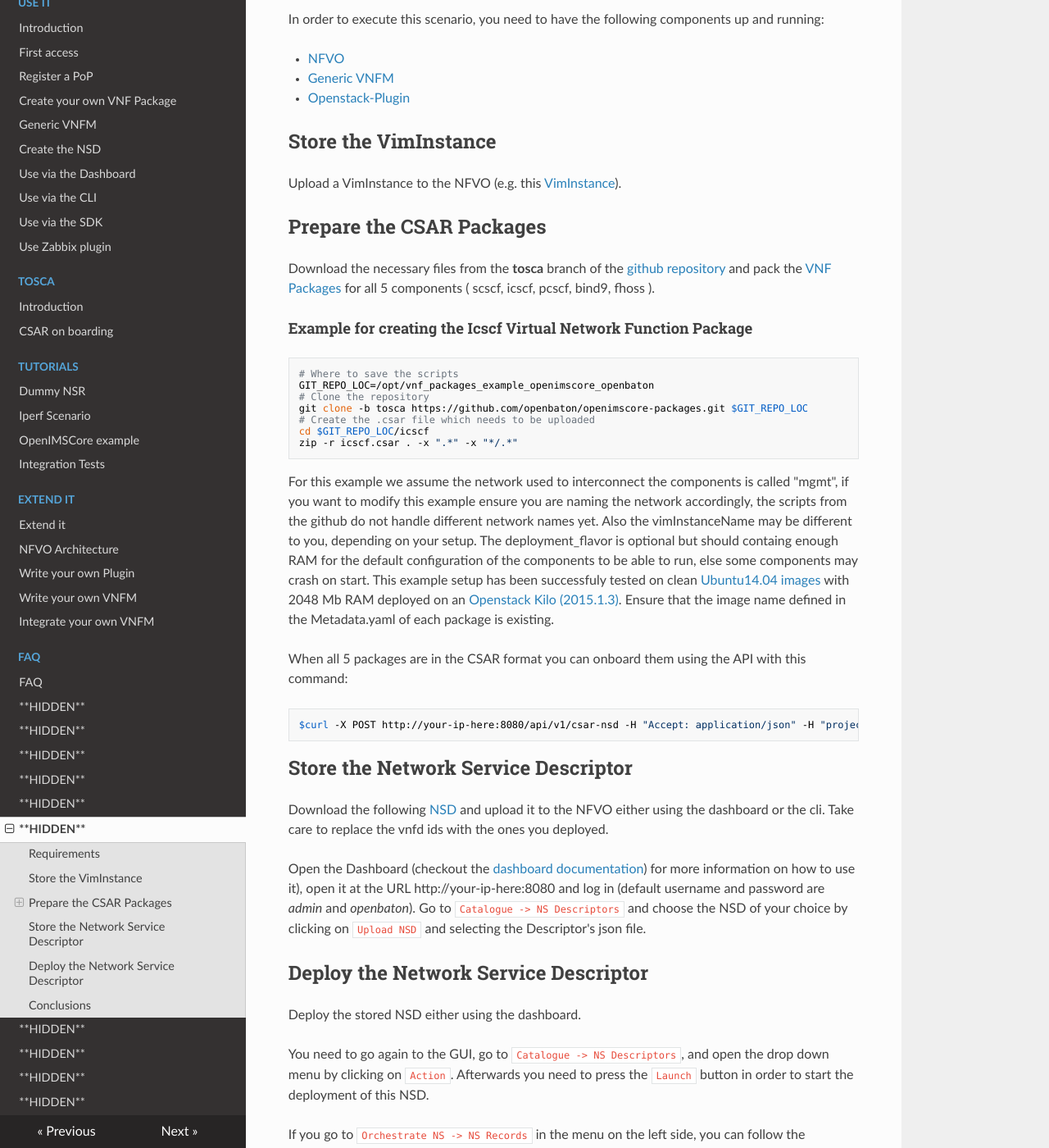
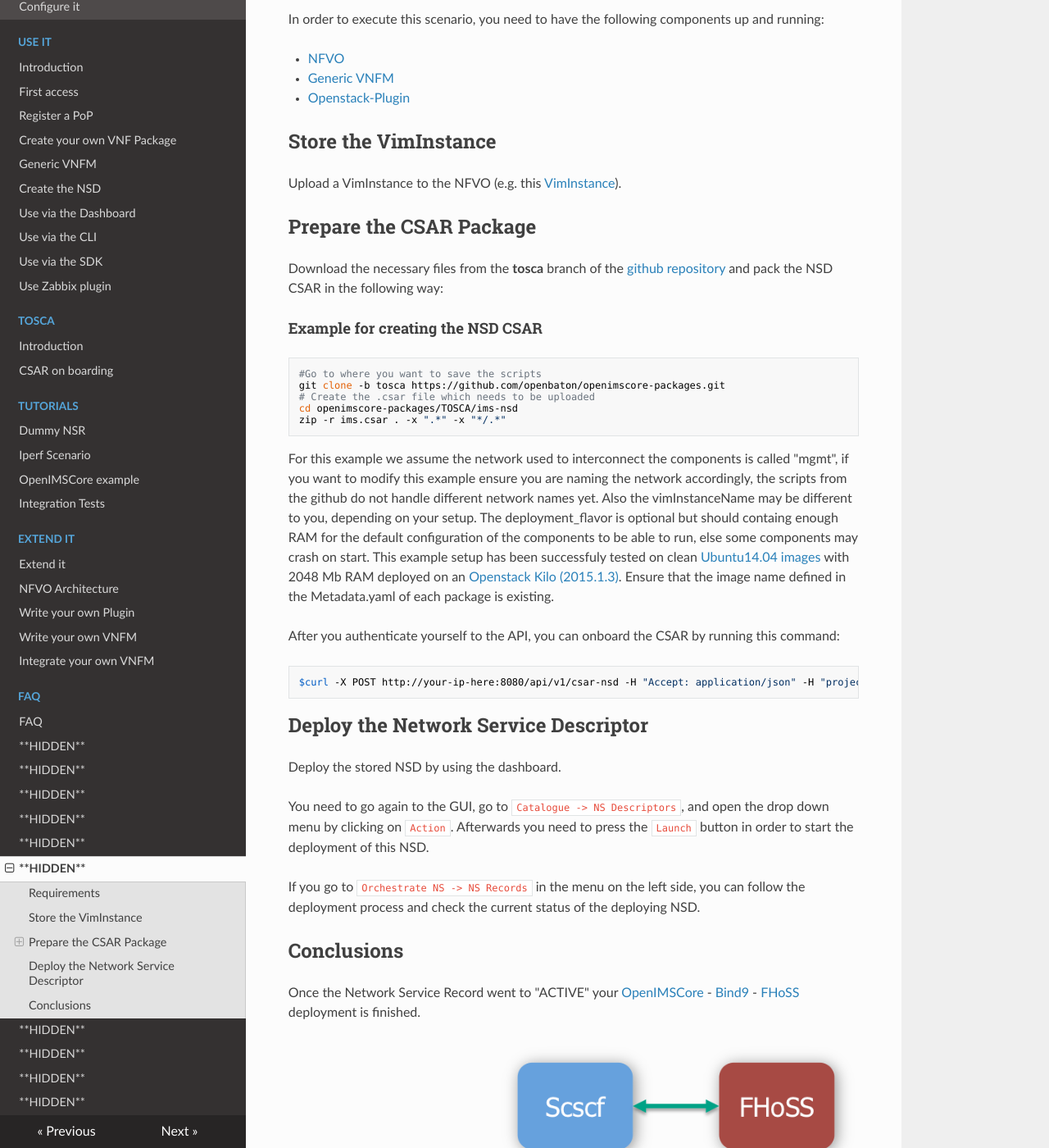
Before and after one commit to openbaton/docs, an MkDocs documentation site: the page built from docs/tosca-ims.md, in a window 1280 px wide and 1400 px high, scrolled down 410 px. Shown: the whole window at 82% size. Built offline with MkDocs 1.6.1, drawn with Linux system fonts in a browser that asks for light colours; nearby versions of some CDN libraries; old or Windows-style settings are respelled for this version of MkDocs.

Commit message:
fix: tosca ims example

````diff
--- a/docs/tosca-ims.md
+++ b/docs/tosca-ims.md
@@ -17,39 +17,30 @@
 
 Upload a VimInstance to the NFVO (e.g. this [VimInstance]).
 
-## Prepare the CSAR Packages
+## Prepare the CSAR Package
 
-Download the necessary files from the **tosca** branch of the [github repository][openims-repo] and pack the [VNF Packages][vnf-package] for all 5 components ( scscf, icscf, pcscf, bind9, fhoss ).
+Download the necessary files from the **tosca** branch of the [github repository][openims-repo] and pack the NSD CSAR in the following way:
 
-#### Example for creating the Icscf Virtual Network Function Package
+#### Example for creating the NSD CSAR
 ```bash
-# Where to save the scripts
-GIT_REPO_LOC=/opt/vnf_packages_example_openimscore_openbaton
-# Clone the repository
-git clone -b tosca https://github.com/openbaton/openimscore-packages.git $GIT_REPO_LOC
+#Go to where you want to save the scripts
+git clone -b tosca https://github.com/openbaton/openimscore-packages.git
 # Create the .csar file which needs to be uploaded
-cd $GIT_REPO_LOC/icscf
-zip -r icscf.csar . -x ".*" -x "*/.*"
+cd openimscore-packages/TOSCA/ims-nsd
+zip -r ims.csar . -x ".*" -x "*/.*"
 ```
 
 For this example we assume the network used to interconnect the components is called "mgmt", if you want to modify this example ensure you are naming the network accordingly, the scripts from the github do not handle different network names yet. Also the vimInstanceName may be different to you, depending on your setup. The deployment_flavor is optional but should containg enough RAM for the default configuration of the components to be able to run, else some components may crash on start. This example setup has been successfuly tested on clean [Ubuntu14.04 images](https://cloud-images.ubuntu.com/) with 2048 Mb RAM deployed on an [Openstack Kilo (2015.1.3)](https://www.openstack.org/). Ensure that the image name defined in the Metadata.yaml of each package is existing.
 
-When all 5 packages are in the CSAR format you can onboard them using the API with this command:
+After you authenticate yourself to the API, you can onboard the CSAR by running this command:
 
 ```bash
-$curl -X POST http://your-ip-here:8080/api/v1/csar-nsd -H "Accept: application/json" -H "project-id: $Project ID here$" -H "Authorization: Bearer $Auth token here$" -v -F file=@icscf.csar
+$curl -X POST http://your-ip-here:8080/api/v1/csar-nsd -H "Accept: application/json" -H "project-id: $Project ID here$" -H "Authorization: Bearer $Auth token here$" -v -F file=@ims.csar
 ```
-
-## Store the Network Service Descriptor
-
-Download the following [NSD] and upload it to the NFVO either using the dashboard or the cli.
-Take care to replace the vnfd ids with the ones you deployed.
-
-Open the Dashboard (checkout the [dashboard documentation][how-to-gui]) for more information on how to use it), open it at the URL http://your-ip-here:8080 and log in (default username and password are *admin* and *openbaton*). Go to `Catalogue -> NS Descriptors` and choose the NSD of your choice by clicking on `Upload NSD` and selecting the Descriptor's json file.
 
 ## Deploy the Network Service Descriptor
 
-Deploy the stored NSD either using the dashboard.
+Deploy the stored NSD by using the dashboard.
 
 You need to go again to the GUI, go to `Catalogue -> NS Descriptors`, and open the drop down menu by clicking on `Action`. Afterwards you need to press the `Launch` button in order to start the deployment of this NSD.
 
````
